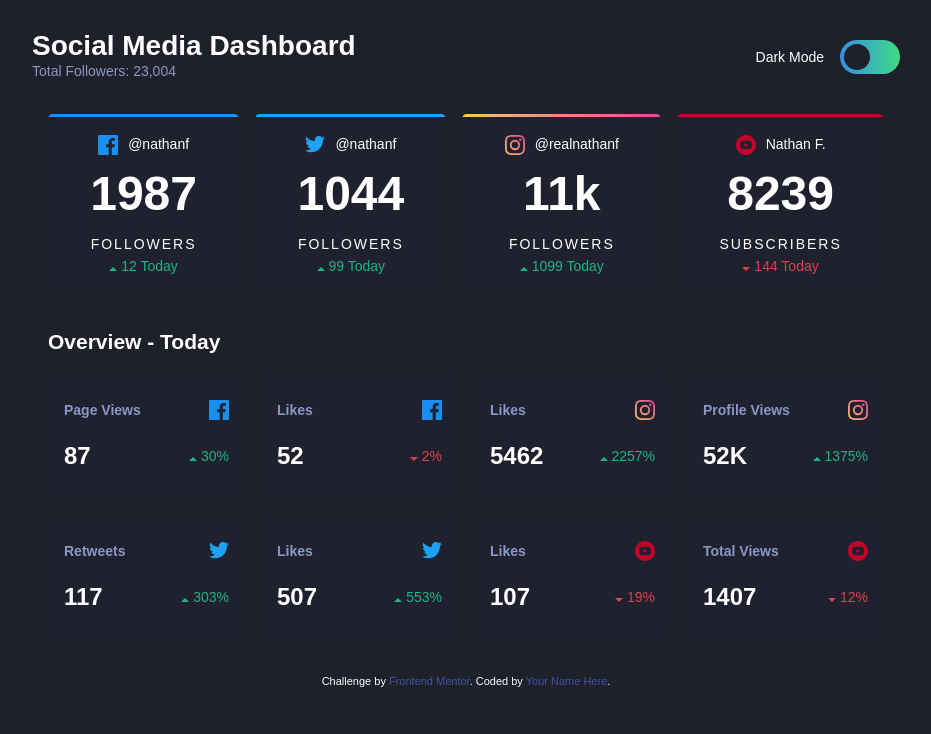
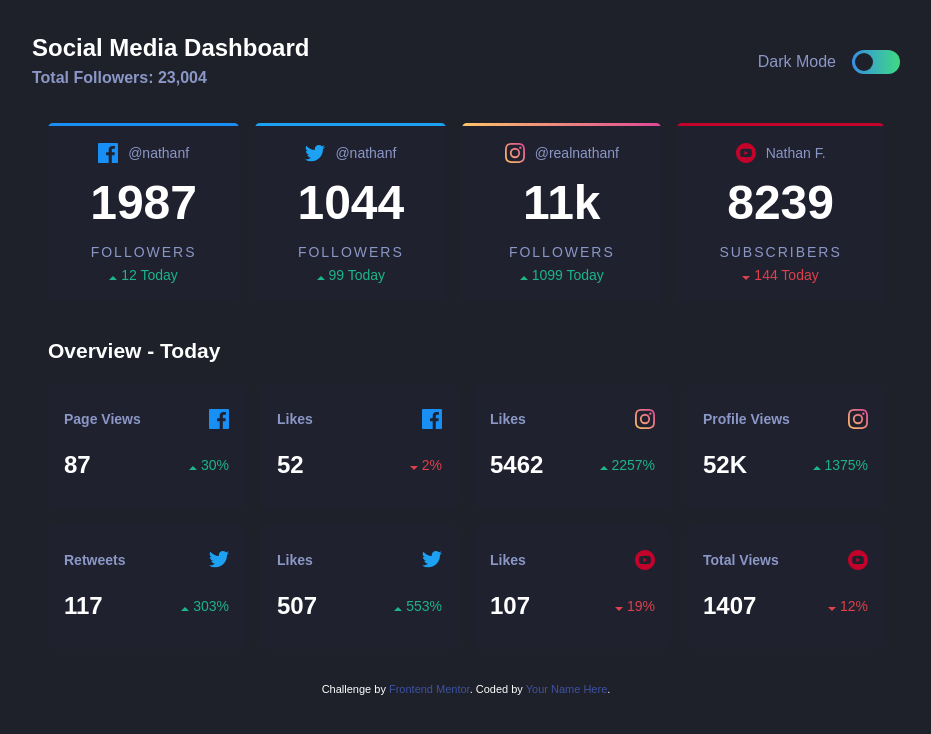
Before and after one commit to OmarNashawati/social-media-dashboard-with-theme-switcher-master, a plain HTML site: page index.html in a window 1280 px wide. Shown: the whole page, without its empty margins (174-1105 px from the left). Drawn offline with Linux system fonts and the light colour scheme.

Commit message:
update and fix some attributes

```diff
--- a/index.html
+++ b/index.html
@@ -12,13 +12,13 @@
 
   <main>
     <header>
-      <div>
-        <h1>Social Media Dashboard</h1>
-        <p>Total Followers: 23,004</p>
+      <div class="info-container">
+        <h1 class="title">Social Media Dashboard</h1>
+        <h2 class="data-info">Total Followers: 23,004</h2>
       </div>
 
 
-      <hr class="header-hr">
+      <hr class="break-line">
 
       <div class="dark-mode-toggle-wrapper">
         <span>Dark Mode</span>
@@ -36,7 +36,7 @@
             <div class="card-body">
               <div class="icon-wrapper">
                 <img src="./images/icon-facebook.svg" alt="">
-                <p>@nathanf</p>
+                <p class="name">@nathanf</p>
               </div>
               <p class="counter">1987</p>
               <p class="followers">Followers</p>
@@ -52,7 +52,7 @@
 
               <div class="icon-wrapper">
                 <img src="./images/icon-twitter.svg" alt="">
-                <p>@nathanf</p>
+                <p class="name">@nathanf</p>
               </div>
               <p class="counter">1044</p>
               <p class="followers">Followers</p>
@@ -67,7 +67,7 @@
             <div class="card-body">
               <div class="icon-wrapper">
                 <img src="./images/icon-instagram.svg" alt="">
-                <p>@realnathanf</p>
+                <p class="name">@realnathanf</p>
               </div>
               <p class="counter">11k</p>
               <p class="followers">Followers</p>
@@ -82,7 +82,7 @@
             <div class="card-body">
               <div class="icon-wrapper">
                 <img src="./images/icon-youtube.svg" alt="">
-                <p>Nathan F.</p>
+                <p class="name">Nathan F.</p>
               </div>
               <p class="counter">8239</p>
               <p class="followers">Subscribers</p>
--- a/styles/style.css
+++ b/styles/style.css
@@ -13,26 +13,30 @@ header {
   justify-content: space-between;
 }
 
-header h1 {
-  line-height: 1;
+.info-container .title {
+  font-size: 1.5rem;
+  line-height: 2rem;
+}
+
+.info-container .data-info, .dark-mode-toggle-wrapper span{
+  font-size: 1rem;
+  line-height: 1.7rem;
+  color: var(--text-muted);
 }
 
 .overview-section{
   padding: 2rem 0;
 }
 
-.header-hr{
+.break-line{
   display: none;
-  margin: 20px 0;
+  opacity: 0.4;
+  color: var(--text-muted);
+  margin: 1.6rem 0;
 }
-
 
 .section-title{
   padding-bottom: 1rem ;
-}
-
-header p{
-  color: var(--text-muted);
 }
 
 .dark-mode-toggle-wrapper{
@@ -41,12 +45,16 @@ header p{
   align-items: center;
 }
 
+.dark-mode-toggle-wrapper span{
+ color: var(--text-muted);
+}
+
 @media (max-width:576px) {
   header {
     flex-direction: column;
   }
 
-  .header-hr{display: block;}
+  .break-line{display: block;}
 
   .dark-mode-toggle-wrapper{
     justify-content: space-between;
@@ -99,6 +107,10 @@ header p{
   width: 20px;
   object-fit: contain;
 }
+
+.social-media-card .name {
+  color: var(--text-muted);
+}
 .social-media-card .counter{
   font-weight: 700;
   font-size: 3rem;
@@ -107,6 +119,7 @@ header p{
 .social-media-card .followers {
   letter-spacing: 2px;
   text-transform: uppercase;
+  color: var(--text-muted);
 }
 
 @media (max-width:576px) {
@@ -165,8 +178,8 @@ header p{
 .switch-dark-mode {
   position: relative;
   display: inline-block;
-  width: 60px;
-  height: 34px;
+  width: 48px;
+  height: 24px;
 }
 
 .switch-dark-mode input[type='checkbox'] {
@@ -190,10 +203,10 @@ header p{
 .slider::before {
   position: absolute;
   content: "";
-  height: 26px;
-  width: 26px;
-  left: 4px;
-  bottom: 4px;
+  height: 18px;
+  width: 18px;
+  left: 3px;
+  bottom: 3px;
   background-color: var(--bg);
   -webkit-transition:  .4s;
   transition:  .4s;
@@ -204,13 +217,13 @@ input:checked + .slider {
 }
 
 input:checked + .slider::before {
-  -webkit-transform:  translateX(26px);
-  -ms-transform:  translateX(26px);
-  transform: translateX(26px);
+  -webkit-transform:  translateX(24px);
+  -ms-transform:  translateX(24px);
+  transform: translateX(24px);
 }
 
 .slider.round {
-  border-radius: 34px;
+  border-radius: 30px;
 }
 
 .slider.round::before{
```
